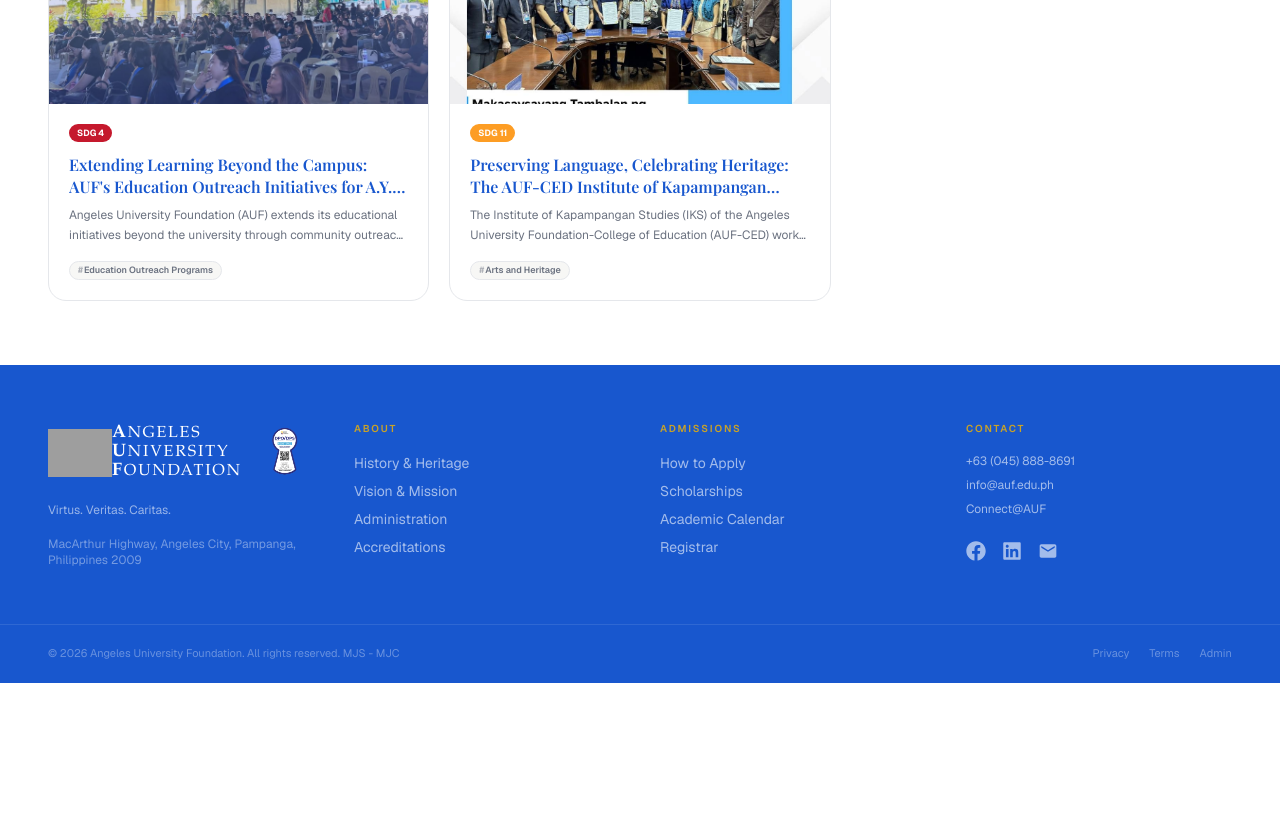
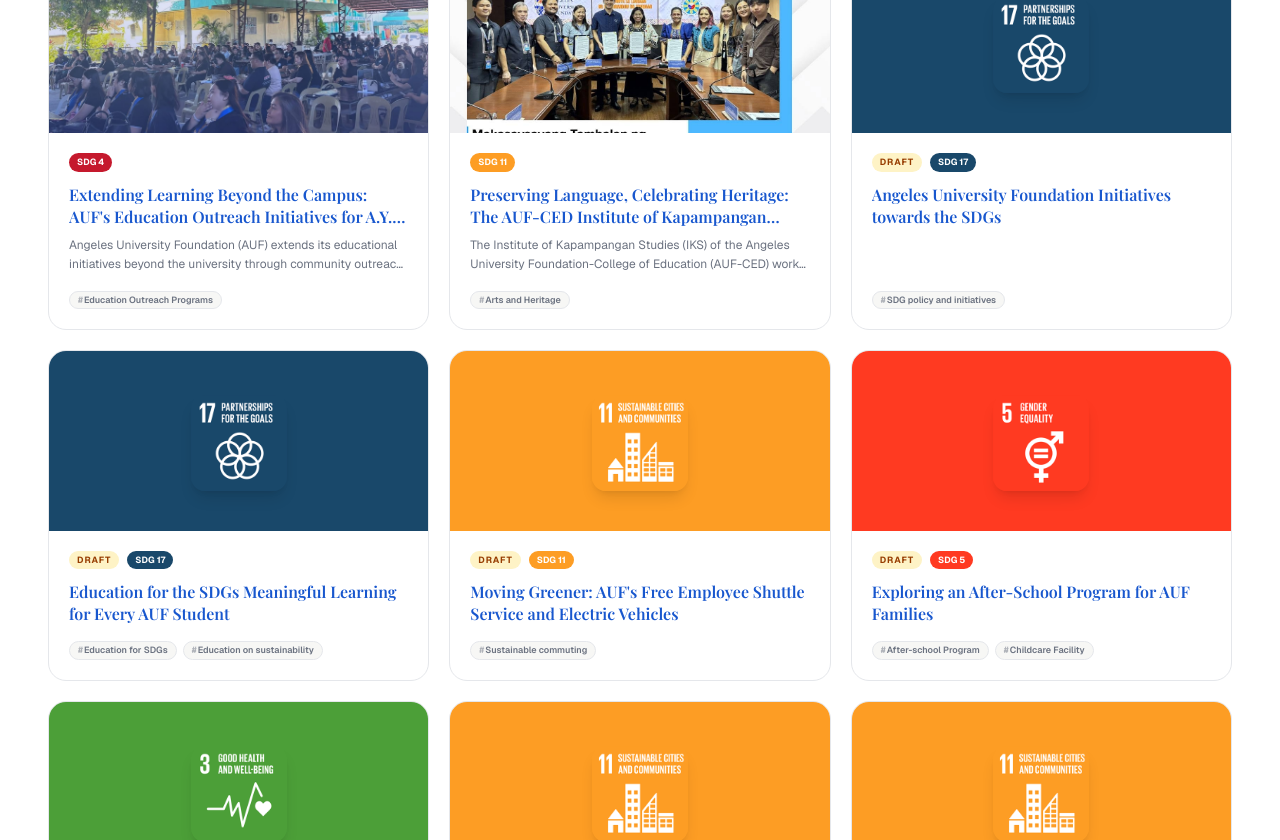
Before and after one commit to whowendel/auf_website, a Next.js app: page /news-events/sustainability-initiatives in a window 1280 px wide. Shown: the part 1960-2800 px from the top of the page. Before the commit the page ends 2643 px from the top, so only its background shows below. Built offline with nearby package versions, Linux system fonts and the light colour scheme; grey boxes are pictures that could not be loaded.

Commit message:
Scaffold sustainability articles 9-15 as drafts with helper scripts
Draft flag hides entries in production; adds image resize and source-text verification scripts.

```diff
--- /dev/null
+++ b/scripts/sustainability-image.mjs
@@ -0,0 +1,21 @@
+// Usage: node scripts/sustainability-image.mjs "<input image>" <article-slug> <output-name>
+// Writes public/assets/sustainability/<slug>/<name>.jpg (max 1600px wide) and prints the JSON image entry.
+import sharp from "sharp";
+import fs from "node:fs";
+import path from "node:path";
+
+const [input, slug, name] = process.argv.slice(2);
+if (!input || !slug || !name) {
+  console.error('Usage: node scripts/sustainability-image.mjs "<input>" <slug> <name>');
+  process.exit(1);
+}
+
+const dir = path.join("public", "assets", "sustainability", slug);
+fs.mkdirSync(dir, { recursive: true });
+
+sharp(input)
+  .rotate()
+  .resize({ width: 1600, withoutEnlargement: true })
+  .jpeg({ quality: 80, mozjpeg: true })
+  .toFile(path.join(dir, `${name}.jpg`))
+  .then((r) => console.log(JSON.stringify({ file: name, w: r.width, h: r.height })));
--- a/src/app/(public)/news-events/sustainability-initiatives/[slug]/page.tsx
+++ b/src/app/(public)/news-events/sustainability-initiatives/[slug]/page.tsx
@@ -73,6 +73,13 @@ export default async function SustainabilityArticlePage({ params }: Params) {
         </div>
       </InnerPageHero>
 
+      {article.draft && (
+        <p className="bg-amber-100 px-6 py-2 text-center text-xs font-semibold text-amber-900">
+          Draft: hidden in production. Remove &quot;draft&quot; in sustainability.json to publish.
+          {article.sourceNote && <> Source note: {article.sourceNote}</>}
+        </p>
+      )}
+
       {article.video ? (
         <ArticleVideo video={article.video} />
       ) : (
--- a/src/components/public/sustainability/sustainability-card.tsx
+++ b/src/components/public/sustainability/sustainability-card.tsx
@@ -60,6 +60,11 @@ export function SustainabilityCard({ article }: { article: SustainabilityArticle
       </div>
       <div className="flex flex-1 flex-col p-5">
         <div className="mb-3 flex flex-wrap items-center gap-2">
+          {article.draft && (
+            <span className="rounded-full bg-amber-100 px-2 py-0.5 text-[9px] font-bold uppercase tracking-widest text-amber-800">
+              Draft
+            </span>
+          )}
           {article.sdgs.map((n) => (
             <SdgChip key={n} num={n} />
           ))}
@@ -67,7 +72,9 @@ export function SustainabilityCard({ article }: { article: SustainabilityArticle
         <h3 className="line-clamp-2 font-display text-base font-semibold leading-snug text-navy transition-colors group-hover:text-navy/70">
           {article.title}
         </h3>
-        <p className="mt-2 line-clamp-2 text-xs leading-relaxed text-auf-muted">{article.excerpt}</p>
+        {article.excerpt && (
+          <p className="mt-2 line-clamp-2 text-xs leading-relaxed text-auf-muted">{article.excerpt}</p>
+        )}
         <div className="mt-auto flex flex-wrap gap-1.5 pt-4">
           {article.tags.map((t) => (
             <TagPill key={t}>{t}</TagPill>
--- a/src/data/sustainability.json
+++ b/src/data/sustainability.json
@@ -505,6 +505,119 @@
           ]
         }
       ]
+    },
+    {
+      "slug": "auf-initiatives-towards-the-sdgs",
+      "title": "Angeles University Foundation Initiatives towards the SDGs",
+      "sdgs": [
+        17
+      ],
+      "tags": [
+        "SDG policy and initiatives"
+      ],
+      "featured": false,
+      "draft": true,
+      "intro": [],
+      "sections": [],
+      "sourceNote": "Excel D10: Link to the article. E10: Embed if possible"
+    },
+    {
+      "slug": "education-for-the-sdgs",
+      "title": "Education for the SDGs Meaningful Learning for Every AUF Student",
+      "sdgs": [
+        17
+      ],
+      "tags": [
+        "Education for SDGs",
+        "Education on sustainability"
+      ],
+      "featured": false,
+      "draft": true,
+      "intro": [],
+      "sections": [],
+      "sourceNote": "Excel D11: Link to the article"
+    },
+    {
+      "slug": "free-employee-shuttle-electric-vehicles",
+      "title": "Moving Greener: AUF's Free Employee Shuttle Service and Electric Vehicles",
+      "sdgs": [
+        11
+      ],
+      "tags": [
+        "Sustainable commuting"
+      ],
+      "featured": false,
+      "draft": true,
+      "intro": [],
+      "sections": [],
+      "sourceNote": "Excel D12: Link to the article. E12: To add pictures of AUF BYD Vehicles"
+    },
+    {
+      "slug": "after-school-program-for-auf-families",
+      "title": "Exploring an After-School Program for AUF Families",
+      "sdgs": [
+        5
+      ],
+      "tags": [
+        "After-school Program",
+        "Childcare Facility"
+      ],
+      "featured": false,
+      "draft": true,
+      "intro": [],
+      "sections": [],
+      "sourceNote": "Excel D13: Link to the article"
+    },
+    {
+      "slug": "magnus-h-hub-health-technology-innovation",
+      "title": "AUF Advances Health Technology Innovation Through Magnus H-Hub",
+      "sdgs": [
+        3
+      ],
+      "tags": [
+        "AUF health programs",
+        "Health partnerships and collaborations"
+      ],
+      "featured": false,
+      "draft": true,
+      "intro": [],
+      "sections": [],
+      "sourceNote": "Excel D14: Link to article - Magnus. E14: Link to images - Magnus"
+    },
+    {
+      "slug": "center-for-culture-and-the-arts",
+      "title": "AUF Center for Culture and the Arts Brings Music and Cultural Performances to University and Community Events",
+      "sdgs": [
+        11
+      ],
+      "tags": [
+        "Arts and Heritage"
+      ],
+      "featured": false,
+      "draft": true,
+      "intro": [],
+      "sections": [],
+      "sourceNote": "Excel D15: Link to the article"
+    },
+    {
+      "slug": "temporary-accommodation-employee-support",
+      "title": "AUF Strengthens Employee Support Through Temporary Accommodation",
+      "sdgs": [
+        11
+      ],
+      "tags": [
+        "Transient accomodation and housing"
+      ],
+      "featured": false,
+      "draft": true,
+      "intro": [
+        "Angeles University Foundation (AUF) continues to support its employees by providing temporary accommodation for personnel who were severely affected by flooding. The AUF Hostel in Marisol currently has 60 available beds for affected employees who need a safe place to stay.",
+        "In addition to this emergency accommodation, AUF also provides transient accommodation at the AUF Residences for employees, personnel, and outsourced speakers who need short-term housing during their assignments at the University. The facility offers a convenient and cost-effective option, with basic amenities to support guests during their temporary stay.",
+        "Employees requiring temporary accommodation may coordinate directly with their respective department heads to request placement."
+      ],
+      "sections": [],
+      "sourceNote": "Excel E16: Link to images (Images will be replaced if there are more recent pictures of the hostel and residences)",
+      "closing": "Through these accommodation facilities, AUF reaffirms its commitment to the well-being of its employees and the university community by extending practical support to those in need."
     }
   ]
 }
--- a/src/data/sustainability.ts
+++ b/src/data/sustainability.ts
@@ -24,6 +24,10 @@ export type SustainabilityArticle = {
   intro: string[];
   sections: SustainabilitySection[];
   closing?: string;
+  /** Unfinished article: shown only outside production, so it can be built without going live. */
+  draft?: boolean;
+  /** Verbatim note from the Excel map (image/embed instructions); never rendered. */
+  sourceNote?: string;
 };
 
 type RawImage = { file: string; w: number; h: number };
@@ -43,9 +47,11 @@ const toImage = (slug: string, i: RawImage, alt: string): SustainabilityImage =>
   h: i.h,
 });
 
-export const sustainabilityArticles: SustainabilityArticle[] = (raw.articles as RawArticle[]).map((a) => ({
+const SHOW_DRAFTS = process.env.NODE_ENV !== "production";
+
+const allArticles: SustainabilityArticle[] = (raw.articles as RawArticle[]).map((a) => ({
   ...a,
-  excerpt: a.intro[0],
+  excerpt: a.intro[0] ?? "",
   cover: a.cover && toImage(a.slug, a.cover, a.title),
   video: a.video && {
     src: asset(a.slug, `${a.video.file}.mp4`),
@@ -62,6 +68,8 @@ export const sustainabilityArticles: SustainabilityArticle[] = (raw.articles as
   })),
 }));
 
+export const sustainabilityArticles = allArticles.filter((a) => SHOW_DRAFTS || !a.draft);
+
 export const getSustainabilityArticle = (slug: string) =>
   sustainabilityArticles.find((a) => a.slug === slug);
 
```
Also changed, not shown: 1 other file (tests, documents, lock files or other folders).
